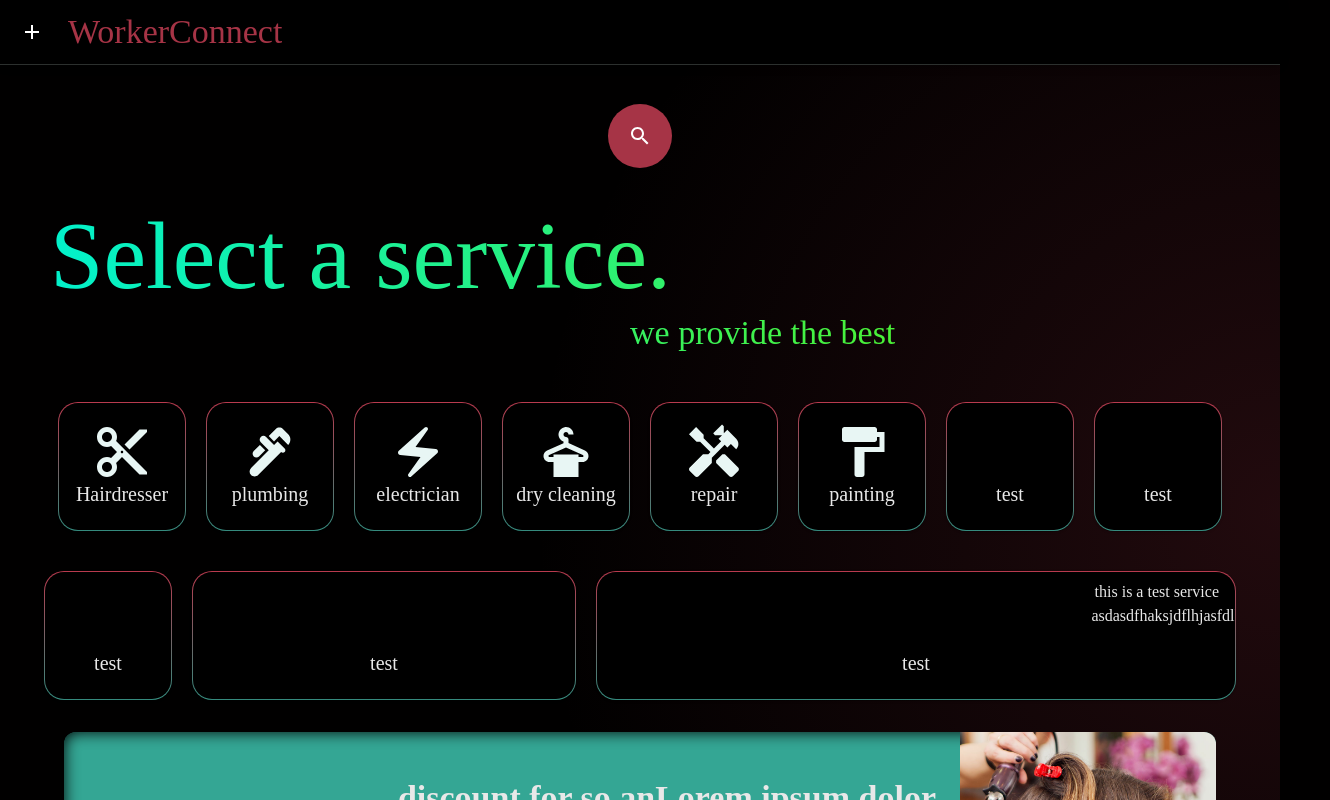
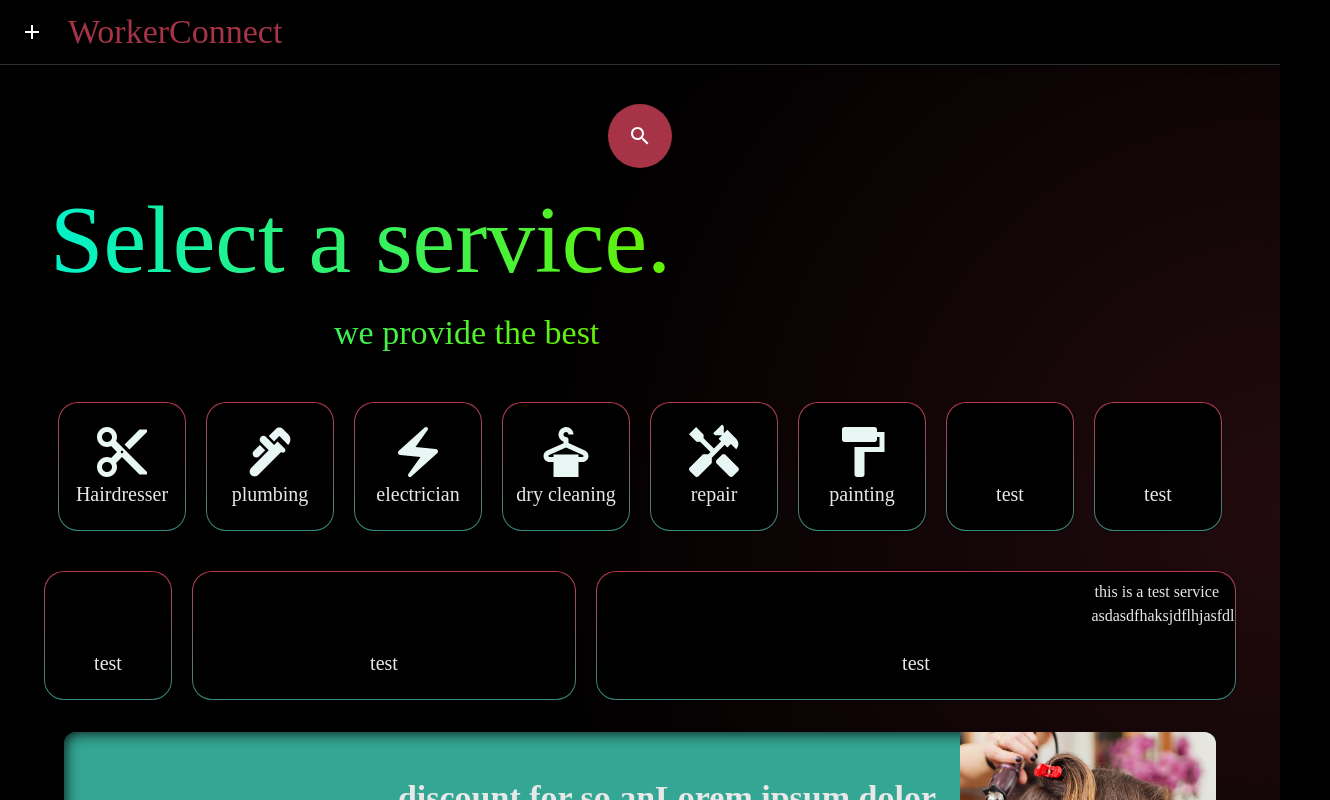
Before and after one commit to jackdaw114/placeholder, a React (Create React App) app in the folder frontend/my_app/: page /catagories in a window 1280 px wide. Shown: the top 800 px of the page, 1330 px wide, since content can reach past the window. Built offline with nearby package versions, Linux system fonts and the light colour scheme; a web font is replaced by a local one.

Commit message:
css changes

```diff
--- a/frontend/my_app/src/components/Catagories.css
+++ b/frontend/my_app/src/components/Catagories.css
@@ -35,3 +35,10 @@
 .typoh4 {
     height: 100%;
 }
+
+.framer-div {
+    margin-top: 1em;
+    max-width: 85vw;
+    display: flex;
+    width: auto;
+}
--- a/frontend/my_app/src/components/Catagories.js
+++ b/frontend/my_app/src/components/Catagories.js
@@ -20,21 +20,23 @@ export default function Catagories() {
     return (
         <Box>
             <SearchBar childToParent={childToParent} />
-            <Box sx={{ marginTop: '2em', width: '100%', height: "100%" }}>
-                <AnimatePresence>
-                    <motion.div initial={{ opacity: 0, x: [-50, -150, -50] }}
-                        animate={{ x: 50, opacity: 1 }}
+            <div className="framer-div">
+
+                <motion.div initial={{ opacity: 0 }}
+                    animate={{ opacity: 1, x: 50 }}
                     transition={{
                         duration: 0.8,
                         delay: 0.5,
                         type: 'spring'
                     }}
+
                     exit={{ opacity: 0 }}
                 >
-                        <Typography className="typography-h1"
-                            variant="h1">Select a service.</Typography>
+                    <Typography variant="h1" className="typography-h1"
+                    >Select a service.</Typography>
                 </motion.div>
-                </AnimatePresence>
+            </div>
+            <div className="framer-div">
                 <motion.div initial={{ opacity: 0 }}
                     animate={{ x: -50, opacity: 1 }}
                     transition={{
@@ -42,8 +44,9 @@ export default function Catagories() {
                         delay: 0.5,
                         type: 'spring'
                     }}>
-                    <Typography variant="h4" className="typography-h1" sx={{ paddingLeft: '20em' }}>we provide the best</Typography>
-                </motion.div></Box>
+                    <Typography className="typography-h1" variant="h4" sx={{ paddingLeft: '30vw' }}>we provide the best</Typography>
+                </motion.div>
+            </div>
 
             <Services data={data} />
 
```
Lines whose indentation alone changed are shown as unchanged.
